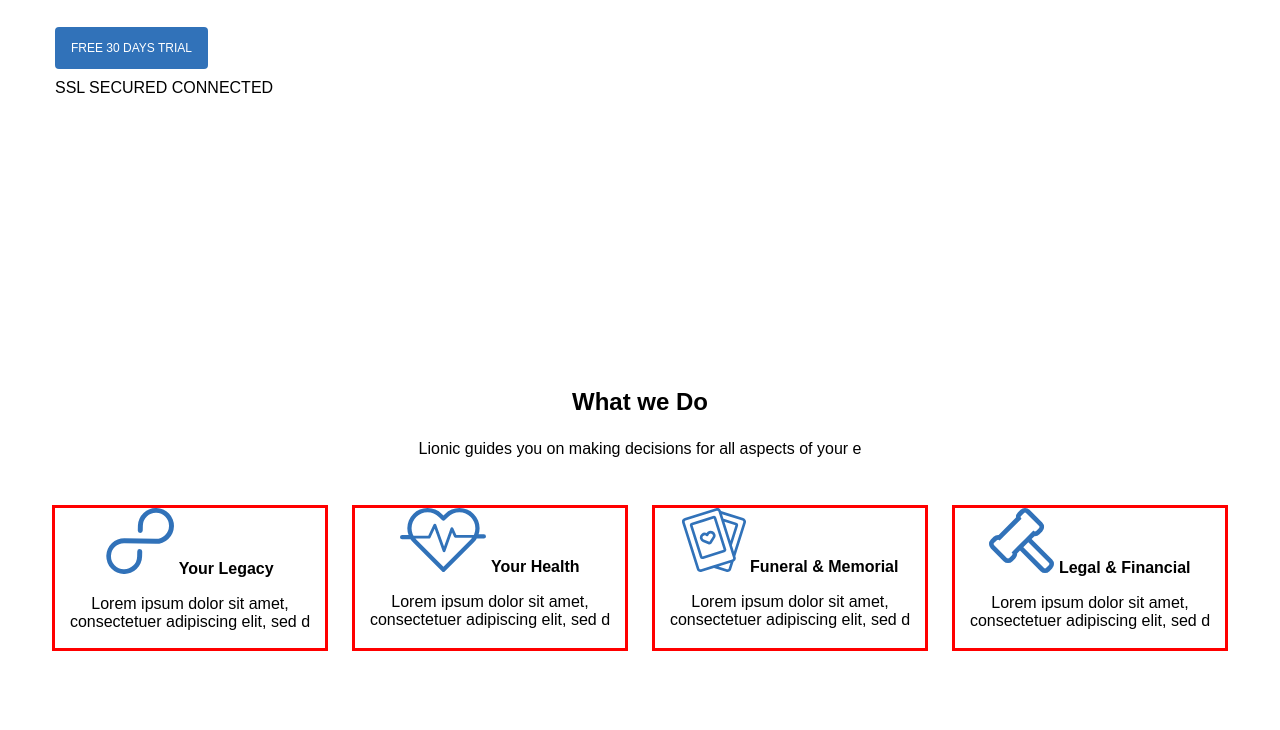
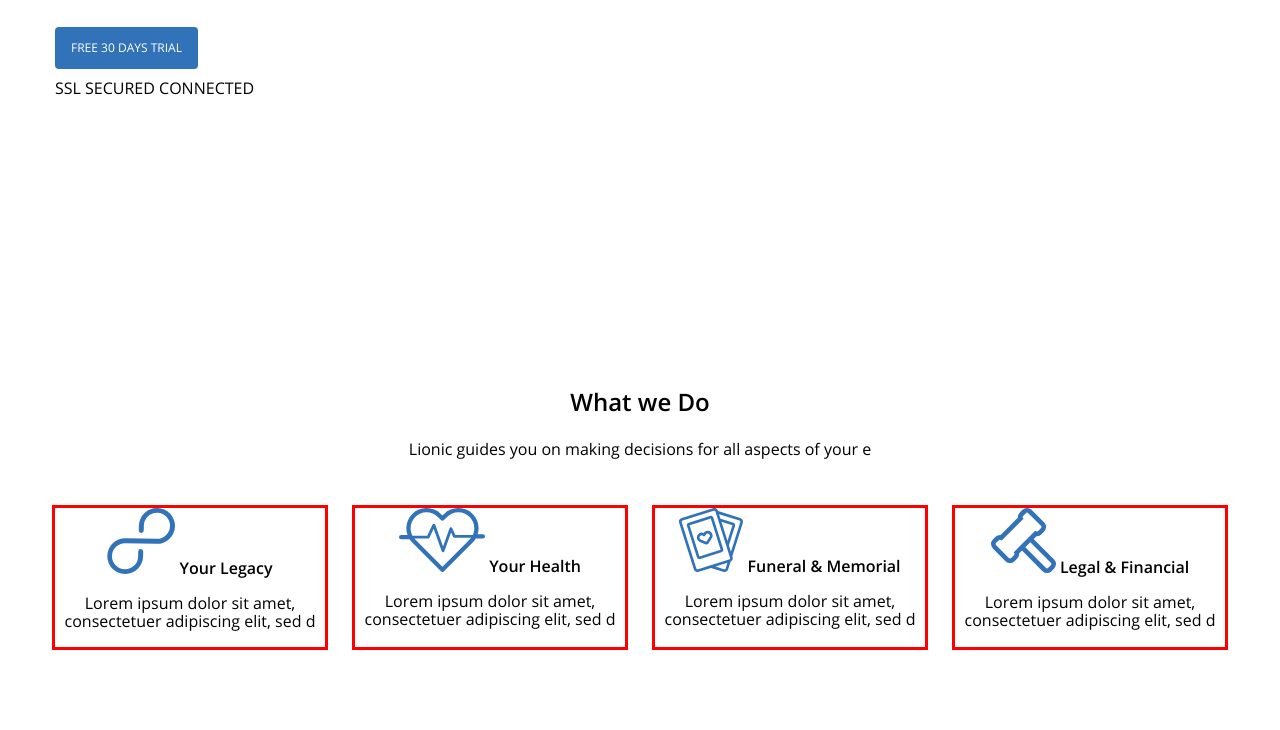
Before and after one commit to Kvazar78/SB_weblayout, a plain HTML site: page lionic/index.html in a window 1280 px wide. Shown: the part 403-1133 px from the top of the page. Drawn offline with Linux system fonts and the light colour scheme.

Commit message:
7 модуль - 7.1 добавил шрифты в css

```diff
--- a/lionic/css/style.css
+++ b/lionic/css/style.css
@@ -1,3 +1,32 @@
+@font-face {
+    font-family: 'Open Sans';
+    font-style: normal;
+    font-weight: 300;
+    src: local(''),
+      url('../fonts/open-sans-v18-latin_cyrillic-300.woff2') format('woff2'), /* Super Modern Browsers */
+      url('../fonts/open-sans-v18-latin_cyrillic-300.woff') format('woff'); /* Modern Browsers */
+ }
+
+  /* open-sans-regular - latin_cyrillic */
+  @font-face {
+    font-family: 'Open Sans';
+    font-style: normal;
+    font-weight: 400;
+    src: local(''),
+      url('../fonts/open-sans-v18-latin_cyrillic-regular.woff2') format('woff2'), /* Super Modern Browsers */
+      url('../fonts/open-sans-v18-latin_cyrillic-regular.woff') format('woff'); /* Modern Browsers */
+ }
+
+  /* open-sans-600 - latin_cyrillic */
+  @font-face {
+    font-family: 'Open Sans';
+    font-style: normal;
+    font-weight: 600;
+    src: local(''),
+         url('../fonts/open-sans-v18-latin_cyrillic-600.woff2') format('woff2'), /* Super Modern Browsers */
+         url('../fonts/open-sans-v18-latin_cyrillic-600.woff') format('woff'); /* Modern Browsers */
+}
+
 * {
     box-sizing: border-box;
 }
@@ -17,7 +46,7 @@ img {
 }
 
 html {
-    font-family: sans-serif;
+    font-family: 'Open Sans', sans-serif;
 }
 
 .container {
```
Also changed, not shown: lionic/fonts/open-sans-v18-latin_cyrillic-300.woff (added), lionic/fonts/open-sans-v18-latin_cyrillic-300.woff2 (added), lionic/fonts/open-sans-v18-latin_cyrillic-600.woff (added), lionic/fonts/open-sans-v18-latin_cyrillic-600.woff2 (added), lionic/fonts/open-sans-v18-latin_cyrillic-regular.woff (added), lionic/fonts/open-sans-v18-latin_cyrillic-regular.woff2 (added).
